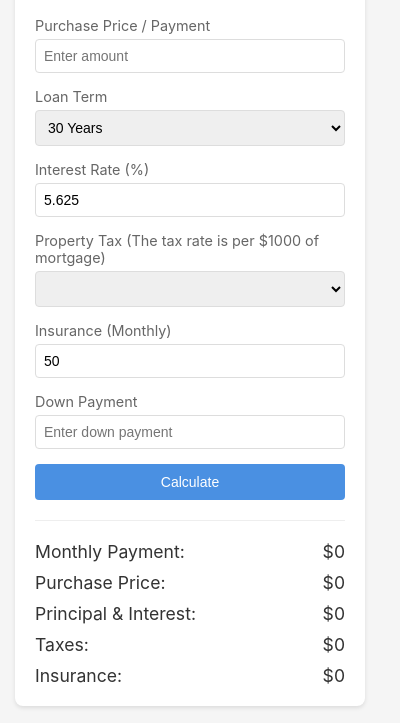
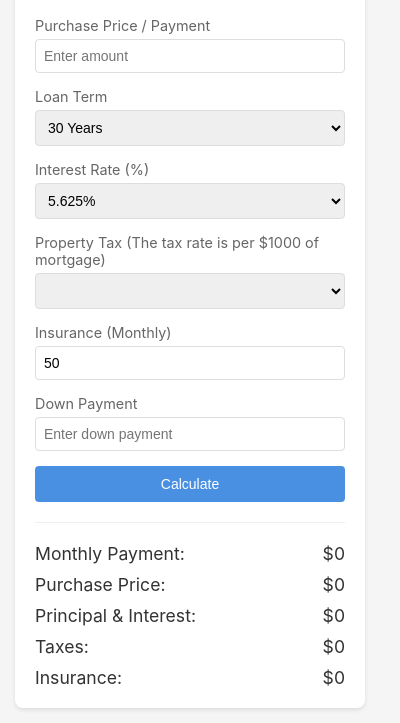
Before and after one commit to ReadyStateChange/naca-mortgage-calc-extension, a browser extension: page popup/popup.html in a window 400 px wide. Shown: the part 172-895 px from the top of the page. Drawn offline with Linux system fonts and the light colour scheme.

Commit message:
Updated interest rate input in popup to a dropdown selection that NACA offers

```diff
--- a/popup/popup.html
+++ b/popup/popup.html
@@ -35,7 +35,10 @@
 
       <div class="input-group">
         <label for="rate">Interest Rate (%)</label>
-        <input type="text" id="rate" placeholder="Enter rate" />
+        <select id="rate">
+          <option value="5.625">5.625%</option>
+          <option value="6.625">6.625%</option>
+        </select>
       </div>
 
       <div class="input-group">
```
